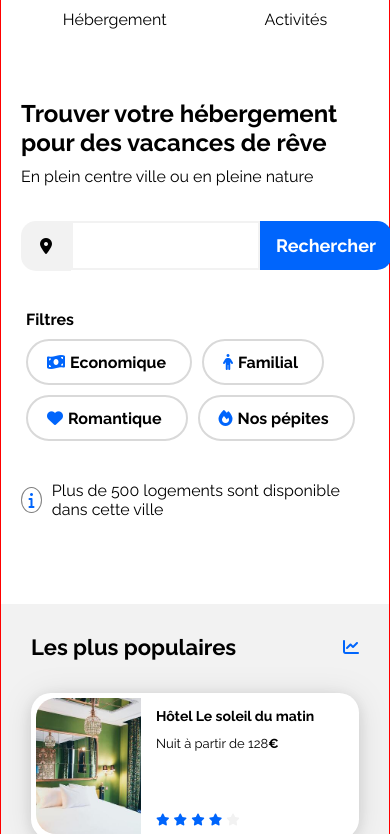
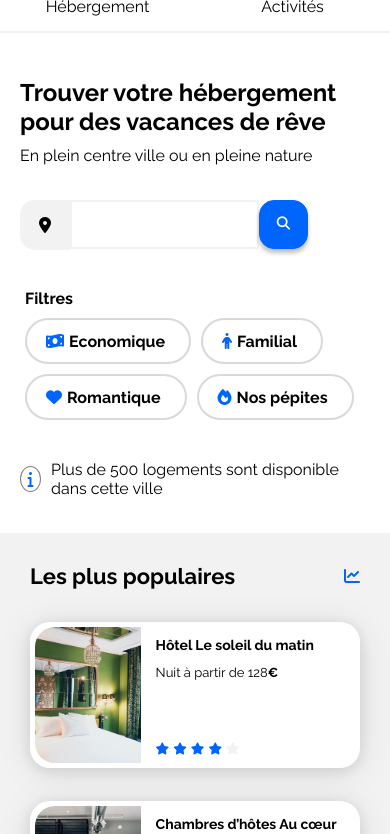
Before and after one commit to gbouly1/booki-p2, a plain HTML site: page index.html in a window 390 px wide. Shown: the part 56-890 px from the top of the page. Drawn offline with Linux system fonts and the light colour scheme.

Commit message:
finalisation soutenance

```diff
--- a/css/style.css
+++ b/css/style.css
@@ -205,6 +205,17 @@ header {
   border: 1px solid grey;
   width: 1.5rem;
   justify-content: center;
+}
+
+.fa-magnifying-glass {
+  color: white;
+  width: 17px;
+  height: 17px;
+  display: none;
+}
+
+.loupe-button {
+  display: none;
 }
 
 /****** Hebergements And Populaires ***********/
@@ -437,6 +448,13 @@ footer ul {
   .card_hebergement {
     width: unset;
   }
+
+  .loupe-button {
+    display: none;
+  }
+  .button_formulaire {
+    display: inline-block;
+  }
 }
 
 /* Small devices (phones, less than 768px) */
@@ -446,7 +464,6 @@ footer ul {
     max-width: 767.98px;
     padding: 0px;
     box-sizing: border-box;
-    border: 1px solid red;
   }
   header {
     flex-direction: column;
@@ -454,12 +471,50 @@ footer ul {
     padding: 20px;
   }
 
+  .main_header {
+    padding: 10px 0 10px 0;
+  }
+
   .info_group {
     padding: 0 20px;
   }
 
+  .nav_bar {
+    width: 100%;
+    gap: unset;
+  }
+
+  .nav_bar li {
+    width: 50%;
+    text-align: center;
+    border-bottom: 2px solid #f2f2f2;
+  }
+
+  .formulaire {
+    width: unset;
+  }
+
+  .fa-magnifying-glass {
+    display: inline-block;
+  }
+
+  .loupe-button {
+    display: inline-block;
+    height: 49px;
+    background: #0065fc;
+    border-radius: 15px;
+    box-shadow: 0px 4px 4px 0px rgba(0, 0, 0, 0.25);
+    width: 49px;
+    border: 1px solid var(--Blue, #0065fc);
+  }
+
+  .button_formulaire {
+    display: none;
+  }
+
   .nav_bar li:hover {
     border-top: unset;
+    border-bottom: 2px solid #0065fc;
   }
 
   .filtre_wrapper {
@@ -469,6 +524,10 @@ footer ul {
 
   .hebergements-and-populaires .hebergements {
     background-color: white;
+  }
+
+  .load_more {
+    margin-top: 20px;
   }
 
   .card_hebergement {
@@ -530,10 +589,12 @@ footer ul {
 
   .hebergements-and-populaires {
     flex-direction: column-reverse;
-    gap: 50px;
   }
 
   .main-container .hebergements-and-populaires .populaires {
     background-color: #f2f2f2;
   }
+  .populaires {
+    margin-top: unset;
+  }
 }
--- a/index.html
+++ b/index.html
@@ -42,6 +42,7 @@
                         <i class="fa-solid fa-location-dot"></i>
                         <input type="search" id="formulaire_text" name="q">
                         <button class="button_formulaire">Rechercher</button>
+                        <button class="loupe-button"><i class="fa-solid fa-magnifying-glass"></i></button>
                     </div>
 
                     <div class="filtre_bar">
```
